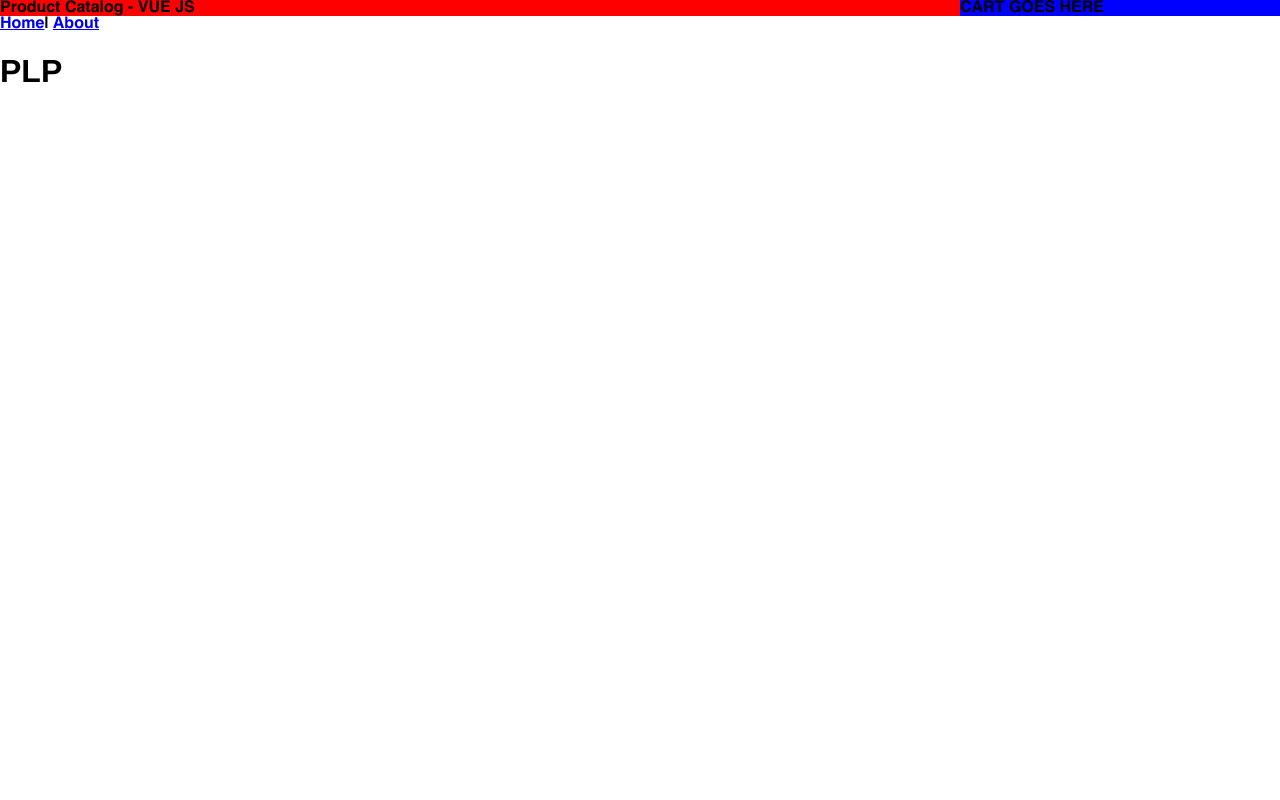
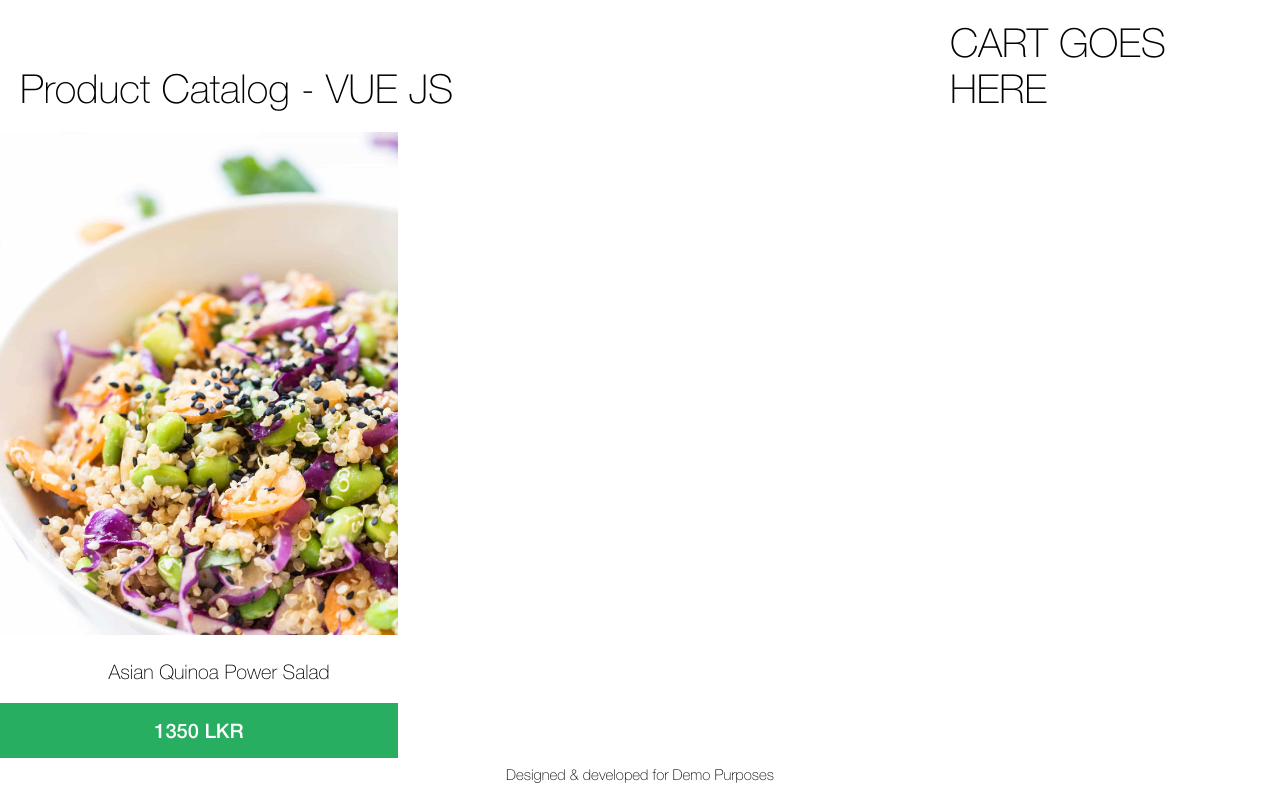
Before and after one commit to nipunnirmana/product-catalog-vue, a Vue app: page / in a window 1280 px wide. Built offline with nearby package versions, Linux system fonts and the light colour scheme.

Commit message:
Product & Primary Button Components Added

```diff
--- a/src/App.vue
+++ b/src/App.vue
@@ -2,6 +2,7 @@
   <div id="app">
     <PageHeader/>
     <router-view/>
+    <PageFooter/>
   </div>
 </template>
 
@@ -494,10 +495,11 @@ src: local('Helvetica 96 Black Italic'), url('assets/fonts/HelveticaBlkIt.woff')
 
 <script>
 
-import PageHeader from "@/components/PageHeader"
+import PageHeader from "@/components/PageHeader";
+import PageFooter from "@/components/PageFooter"
 
 export default {
   name: 'app',
-  components :{PageHeader}
+  components :{PageHeader,PageFooter}
 }
 </script>
--- a/src/components/PageFooter.vue
+++ b/src/components/PageFooter.vue
@@ -1,12 +1,20 @@
 <template>
-  <h1>Footer Placeholder</h1>
+  <span class="footer">
+    <span class="footer-text">Designed &amp; developed for Demo Purposes</span>
+  </span>
 </template>
 
 <script>
 export default {
-  name: "footer"
+  name: "pageFooter"
 };
 </script>
 
 <style>
+.footer{
+  font-family: 'Helvetica 35 Thin';
+  font-size: 15px;
+  text-align: center;
+  display: block
+}
 </style>
--- a/src/components/PageHeader.vue
+++ b/src/components/PageHeader.vue
@@ -4,28 +4,31 @@
       <div class="page-header-title">Product Catalog - VUE JS</div>
       <div class="page-header-cart">CART GOES HERE</div>
     </div>
-    <div id="nav">
+    <!-- <div id="nav">
       <router-link to="/">Home</router-link>|
       <router-link to="/about">About</router-link>
-    </div>
+    </div>-->
   </div>
 </template>
 
 <script>
 export default {
-  name: 'pageHeader'
+  name: "pageHeader"
 };
 </script>
 
 <style>
+.page-header {
+  font-size: 40px;
+  font-family: "Helvetica 35 Thin";
+  padding: 20px;
+}
 .page-header-title {
   display: inline-block;
   width: 75%;
-  background-color: red
 }
 .page-header-cart {
   display: inline-block;
   width: 25%;
-  background-color: blue
 }
 </style>
--- /dev/null
+++ b/src/components/Product.vue
@@ -0,0 +1,47 @@
+<template>
+  <div class="product-wrapper">
+    <span class="img" v-bind:style="{ backgroundImage: `url(${imgSrc})`}"></span>
+    <span class="name">{{product.name}}</span>
+    <PrimaryButton class="price" :btnText="`${product.price} LKR`"/>
+  </div>
+</template>
+
+<script>
+import PrimaryButton from "@/components/elements/PrimaryButton";
+export default {
+  name: "product",
+  props: ["product"],
+  components: { PrimaryButton },
+  data() {
+    return {
+      imgSrc: require(`@/assets/productImages/${this.product.img}`)
+    };
+  }
+};
+</script>
+
+<style>
+.product-wrapper {
+  width: 398px;
+  height: 634px;
+  font-size: 20px;
+  text-align: center;
+}
+.product-wrapper .img {
+  width: 398px;
+  height: 503px;
+  display: inline-block;
+  background-size: cover;
+}
+
+.product-wrapper .name {
+  width: 100%;
+  display: inline-block;
+  font-family: "Helvetica 35 Thin";
+  padding: 20px;
+}
+
+.product-wrapper .price {
+  font-family: "Helvetica Neue Medium";
+}
+</style>
--- /dev/null
+++ b/src/components/elements/PrimaryButton.vue
@@ -0,0 +1,23 @@
+<template>
+  <button class="primaryBtn">
+    <div class="btnText">{{btnText}}</div>
+  </button>
+</template>
+
+<script>
+export default {
+  name: "primaryButton",
+  props: ["btnText"]
+};
+</script>
+
+<style>
+.primaryBtn {
+  color: #ffffff;
+  background-color: #27ae60;
+  padding: 15px 20px;
+  border: none;
+  width: 100%;
+  font-size: 20px;
+}
+</style>
--- a/src/store.js
+++ b/src/store.js
@@ -5,12 +5,17 @@ Vue.use(Vuex)
 
 export default new Vuex.Store({
   state: {
-
+    products: [
+      {
+        id: 1,
+        name: 'Asian Quinoa Power Salad',
+        des:
+          'Salads don’t have to be all about the veggies. In this one, fresh, juicy peaches and sweet strawberries play starring roles, supported by crunchy cucumbers and almonds, protein-rich chickpeas, and creamy avocado.',
+        price: 1350,
+        img: 'asian-quinoa-power-salad.jpg'
+      }
+    ]
   },
-  mutations: {
-
-  },
-  actions: {
-
-  }
+  mutations: {},
+  actions: {}
 })
--- a/src/views/ProductListingPage.vue
+++ b/src/views/ProductListingPage.vue
@@ -1,13 +1,27 @@
 <template>
-    <h1>PLP</h1>
+  <div>
+    <Product v-for="product in products" v-bind:key="product.id" v-bind:product="product"/>
+  </div>
 </template>
 
 <script>
+import Product from "@/components/Product";
+
 export default {
-name:'productListingPage'
-}
+  name: "productListingPage",
+  components: { Product },
+  methods: {
+    printOneToConsole() {
+      this.$store.dispatch("setTitle");
+    }
+  },
+  computed: {
+    products() {
+      return this.$store.state.products;
+    }
+  }
+};
 </script>
 
 <style>
-
 </style>
```
Also changed, not shown: src/assets/productImages/asian-quinoa-power-salad.jpg (added).
